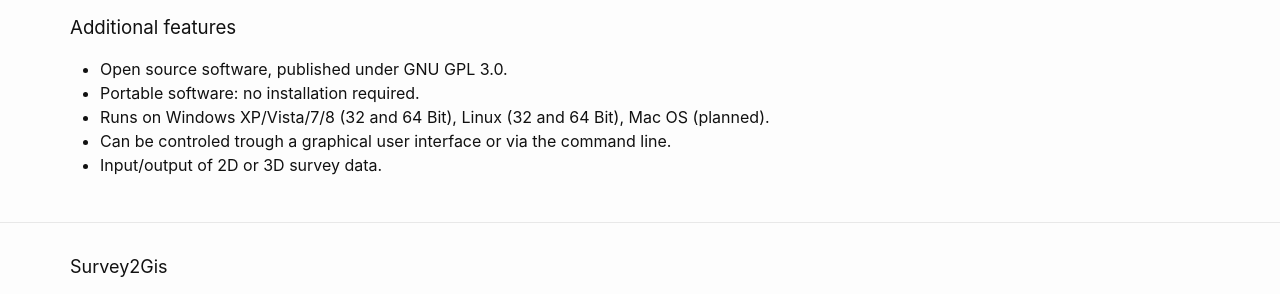
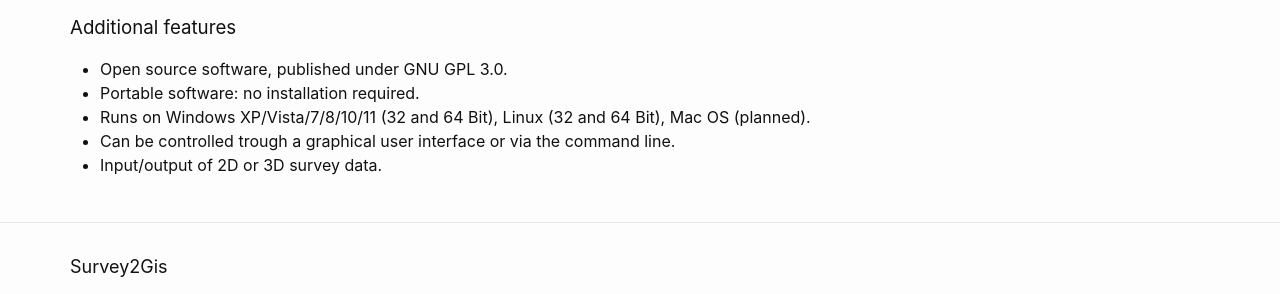
Before and after one commit to survey2gis/survey-tools-website, a Jekyll site: the page built from index.markdown, in a window 1280 px wide. Shown: the part 1195-1489 px from the top of the page. Built offline with Jekyll 4.4.1, drawn with Linux system fonts in a browser that asks for light colours; our own code applies the rules of GitHub Pages for plain Markdown files.

Commit message:
Update index.markdown

```diff
--- a/index.markdown
+++ b/index.markdown
@@ -34,6 +34,6 @@
 
 - Open source software, published under GNU GPL 3.0.
 - Portable software: no installation required.
-- Runs on Windows XP/Vista/7/8 (32 and 64 Bit), Linux (32 and 64 Bit), Mac OS (planned).
-- Can be controled trough a graphical user interface or via the command line.
+- Runs on Windows XP/Vista/7/8/10/11 (32 and 64 Bit), Linux (32 and 64 Bit), Mac OS (planned).
+- Can be controlled trough a graphical user interface or via the command line.
 - Input/output of 2D or 3D survey data.
```
